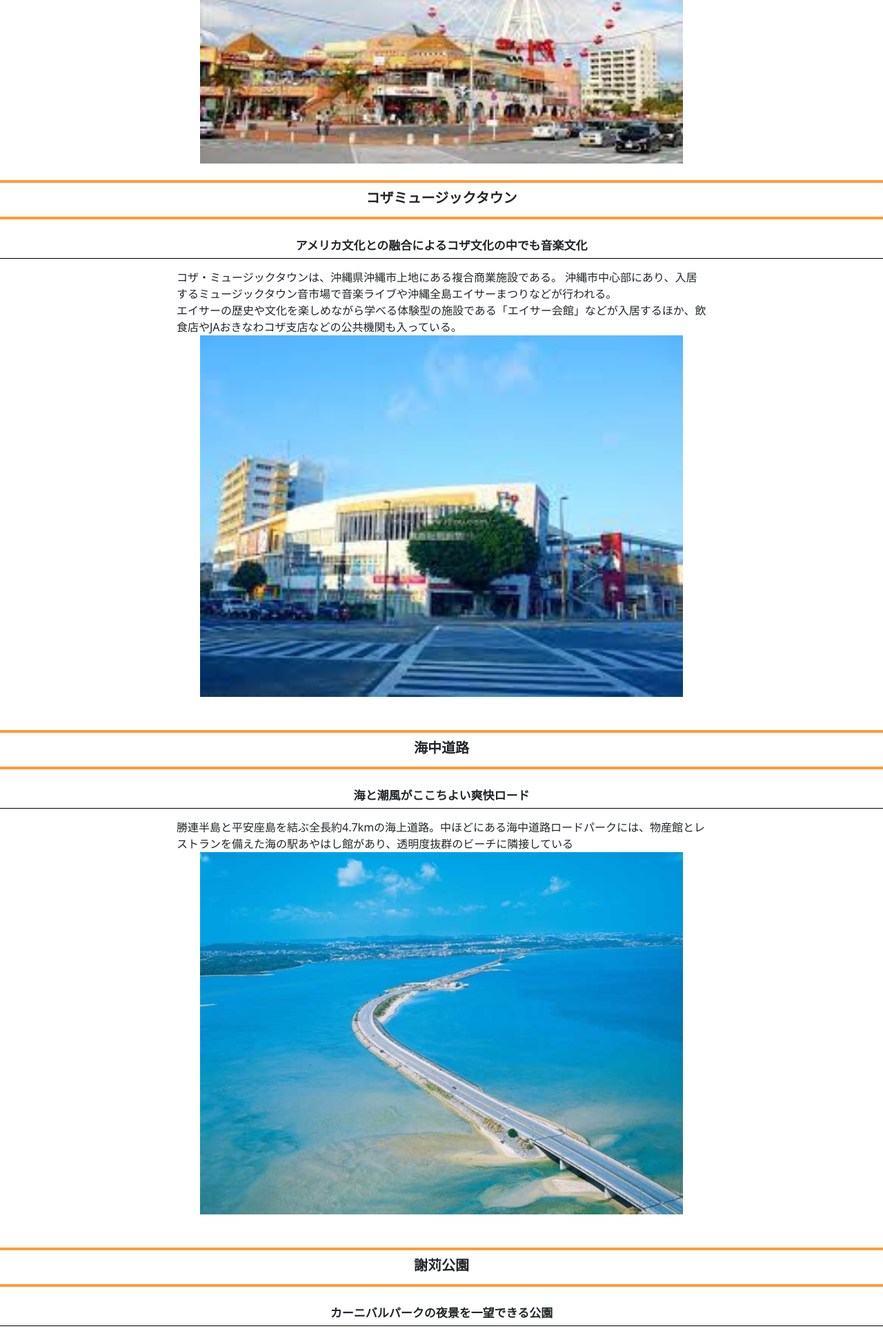
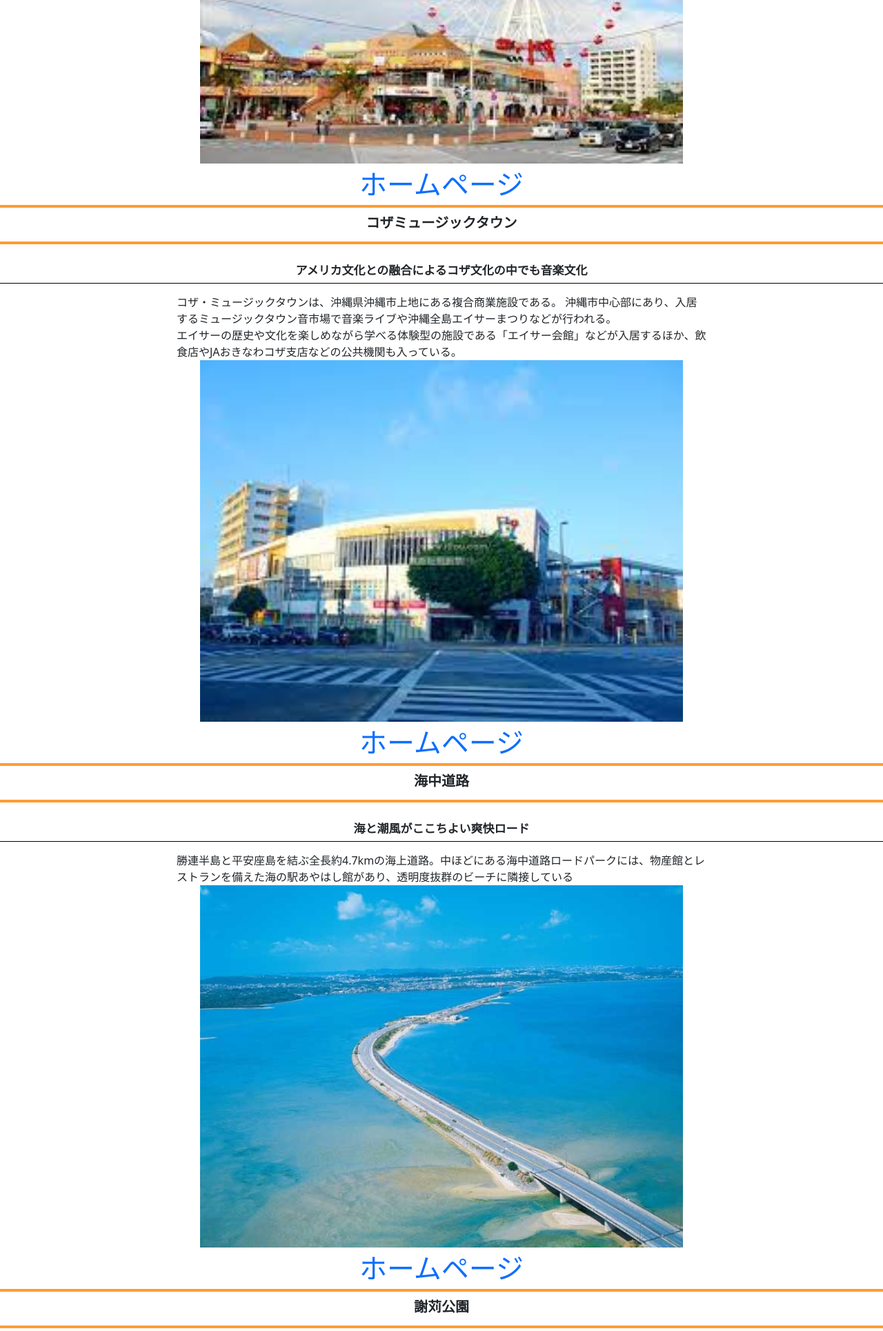
Before and after one commit to takara1102/okinawakanko, a PHP site: page / in a window 1280 px wide. Shown: the part 1473-3402 px from the top of the page at 69% size. Run offline with PHP 8.4, Linux system fonts and the light colour scheme.

Commit message:
index.phpを修正
それぞれのホームページを追加しました。

```diff
--- a/index.php
+++ b/index.php
@@ -48,9 +48,8 @@
   <div class="chatan">
     <img src="./img/amerika.jpeg" alt="北谷" class="amerika">
   </div>
-
-
-  <br>
+  <span class="hp"> <a href="https://www.okinawa-americanvillage.com/">ホームページ</a>
+  </span>
 
 
   <h3 class="test3">
@@ -69,9 +68,10 @@
   <div class="okinawsi">
     <img src="./img/music.jpeg" alt="" class="amerika">
   </div>
+  <span class="hp">
+    <a href="https://kozamusictown.com/">ホームページ</a>
+  </span>
 
-  <br>
-  <br>
   <h3 class="test3">
     海中道路
   </h3>
@@ -86,9 +86,9 @@
     <img src="./img/kaityuu.jpg" alt="海中道路" class="amerika">
 
   </div>
-  <br>
-  <br>
-
+  <span class="hp">
+    <a href="https://urumajikan.com/sea-road/">ホームページ</a>
+  </span>
   <h3 class="test3">
     謝苅公園
   </h3>
@@ -105,8 +105,9 @@
     <img src="./img/zya-garu.jpg" alt="謝苅" class="amerika">
 
   </div>
-  <br>
-  <br>
+  <span class="hp">
+    <a href="https://yakei.jp/japan/spot.php?i=syakari">ホームページ</a>
+  </span>
   <h4>
     観光に関するお問い合わせは下記のサイトからご連絡下さい。
   </h4>
--- a/style.css
+++ b/style.css
@@ -100,6 +100,11 @@ text-align: center;
     justify-content: center;
 }
 
+.hp{
+    display: flex;
+    justify-content: center;
+}
+
 .amerika{
     width: 700px;
 }
--- a/thanks.css
+++ b/thanks.css
@@ -38,7 +38,6 @@ p{
     font-size: 19px;
     padding-top: 18px;
     padding-left: 25px;
-    color: #2470b1;
     font-weight: bold;
 
 }
--- a/thanks2.css
+++ b/thanks2.css
@@ -69,7 +69,6 @@ p {
     font-size: 19px;
     padding-top: 18px;
     padding-left: 25px;
-    color: #2470b1;
     font-weight: bolder;
 
 }
```
